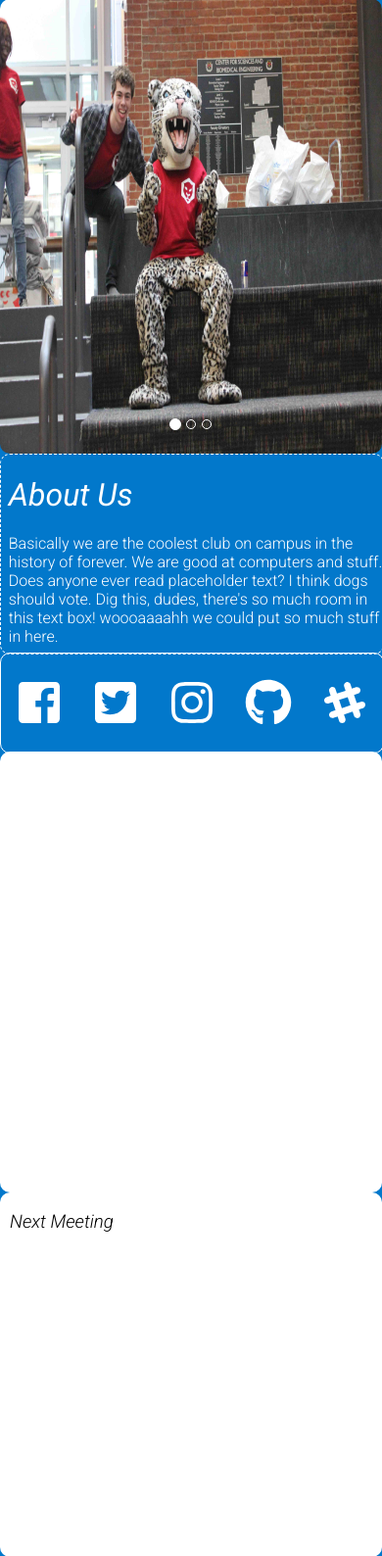
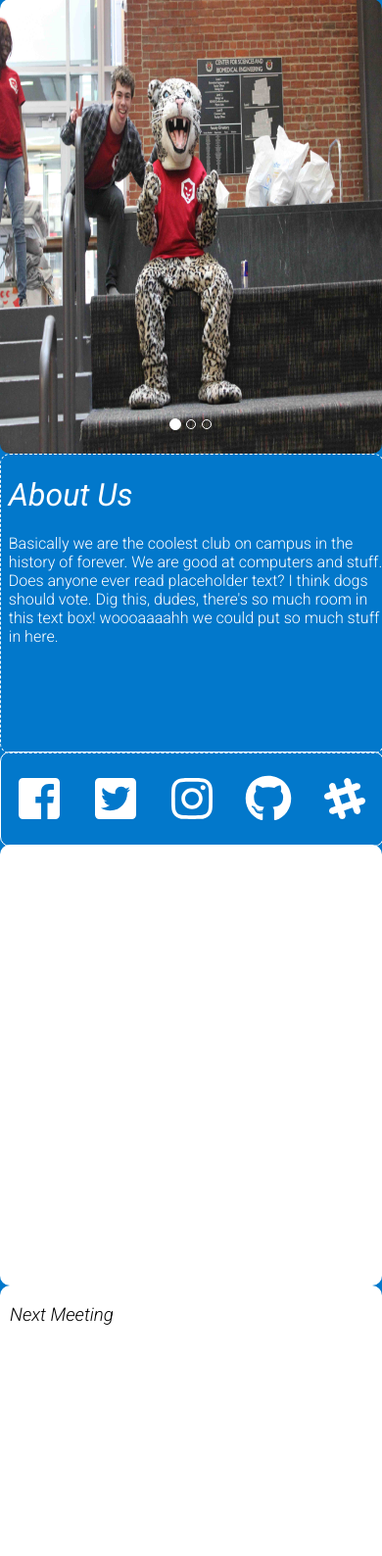
Before and after one commit to csswit/new-css-website, a PHP site: page / in a window 390 px wide. Shown: the part 77-1665 px from the top of the page at 98% size. Run offline with PHP 8.4, Linux system fonts and the light colour scheme; some libraries are stand-ins or nearby versions.

Commit message:
fixed bug

```diff
--- a/style.css
+++ b/style.css
@@ -517,3 +517,19 @@ background-color: white;
   }
 
 }
+
+@media screen and (max-width: 730px) {
+  .firstsection {
+    grid-template-columns: 50% 50%;
+    grid-row-gap: 0;
+    grid-template-rows: 9vh 55vh 36vh 95px 450px 350px;
+  }
+
+  div.aboutpane {
+    height: 36vh;
+  }
+
+  div.socialpane {
+    height: 95px;
+  }
+}
```
